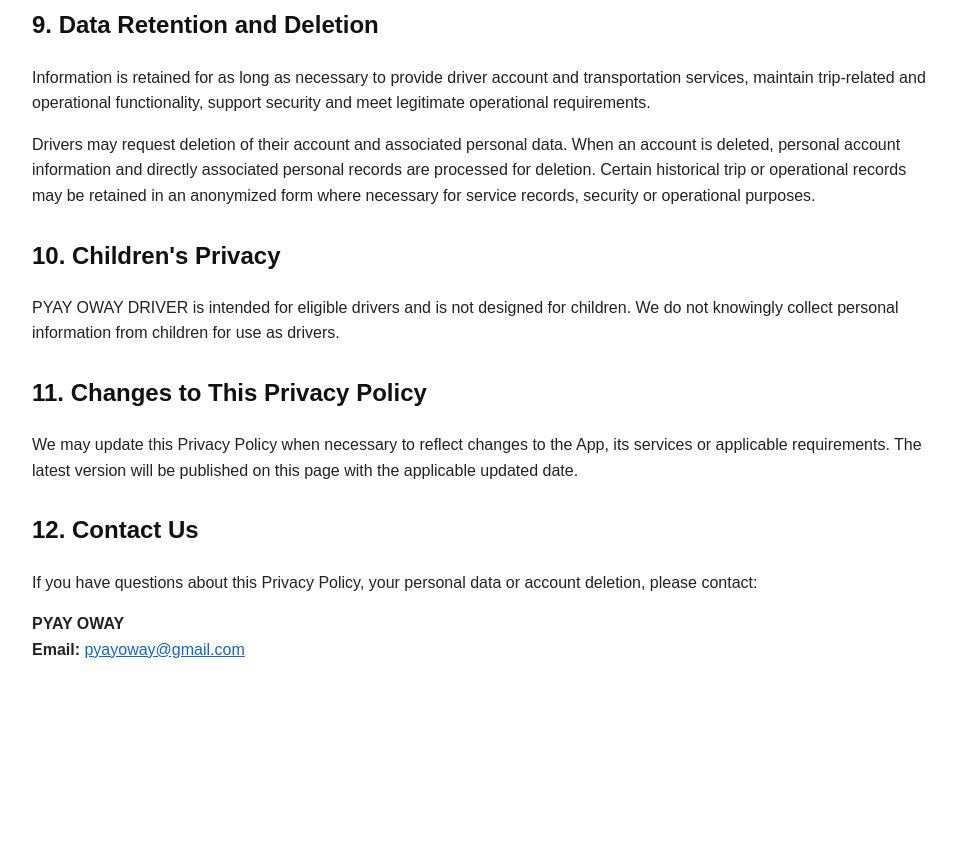
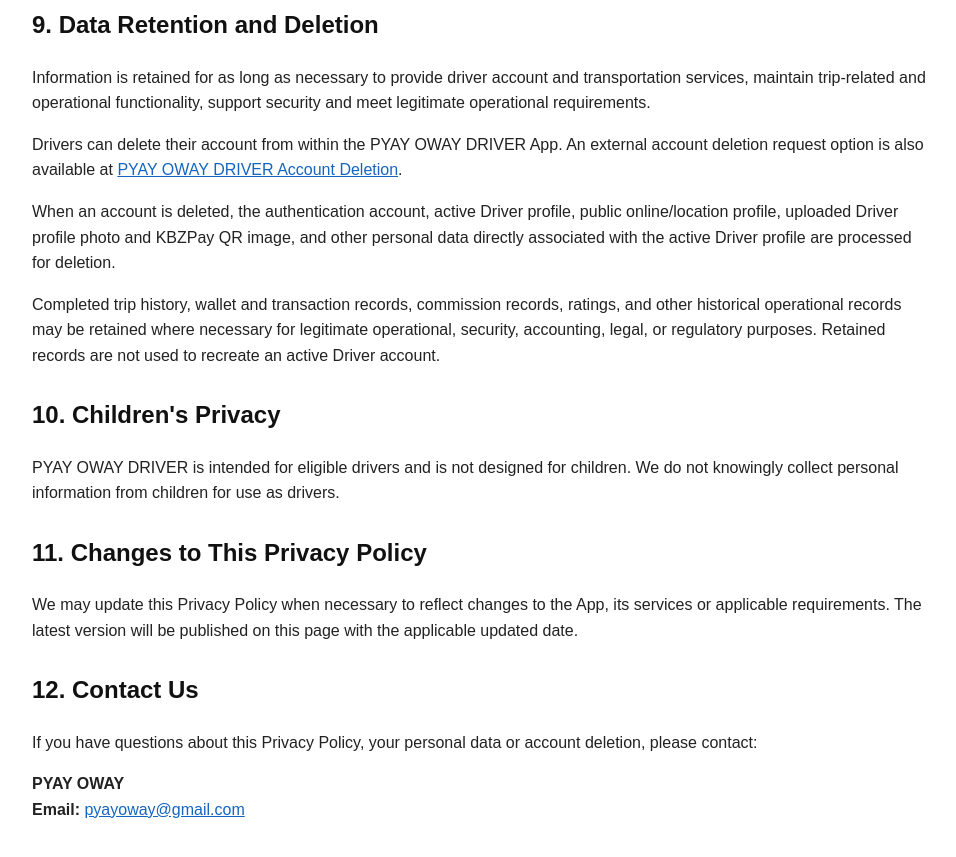
Before and after one commit to pyayoway/pyayoway.github.io, a plain HTML site: page driver-privacy-policy.html in a window 1280 px wide. Shown: the part 2420-3277 px from the top of the page, without its empty margins (158-1114 px from the left). Before the commit the page ends 3135 px from the top, so only its background shows below. Drawn offline with Linux system fonts and the light colour scheme.

Commit message:
Link DRIVER privacy policy to account deletion page

```diff
--- a/driver-privacy-policy.html
+++ b/driver-privacy-policy.html
@@ -214,12 +214,24 @@
     </p>
 
     <p>
-      Drivers may request deletion of their account and associated personal
-      data. When an account is deleted, personal account information and
-      directly associated personal records are processed for deletion.
-      Certain historical trip or operational records may be retained in an
-      anonymized form where necessary for service records, security or
-      operational purposes.
+      Drivers can delete their account from within the PYAY OWAY DRIVER App.
+      An external account deletion request option is also available at
+      <a href="driver-delete-account.html">PYAY OWAY DRIVER Account Deletion</a>.
+    </p>
+
+    <p>
+      When an account is deleted, the authentication account, active Driver
+      profile, public online/location profile, uploaded Driver profile photo
+      and KBZPay QR image, and other personal data directly associated with
+      the active Driver profile are processed for deletion.
+    </p>
+
+    <p>
+      Completed trip history, wallet and transaction records, commission
+      records, ratings, and other historical operational records may be
+      retained where necessary for legitimate operational, security,
+      accounting, legal, or regulatory purposes. Retained records are not
+      used to recreate an active Driver account.
     </p>
   </section>
 
```
